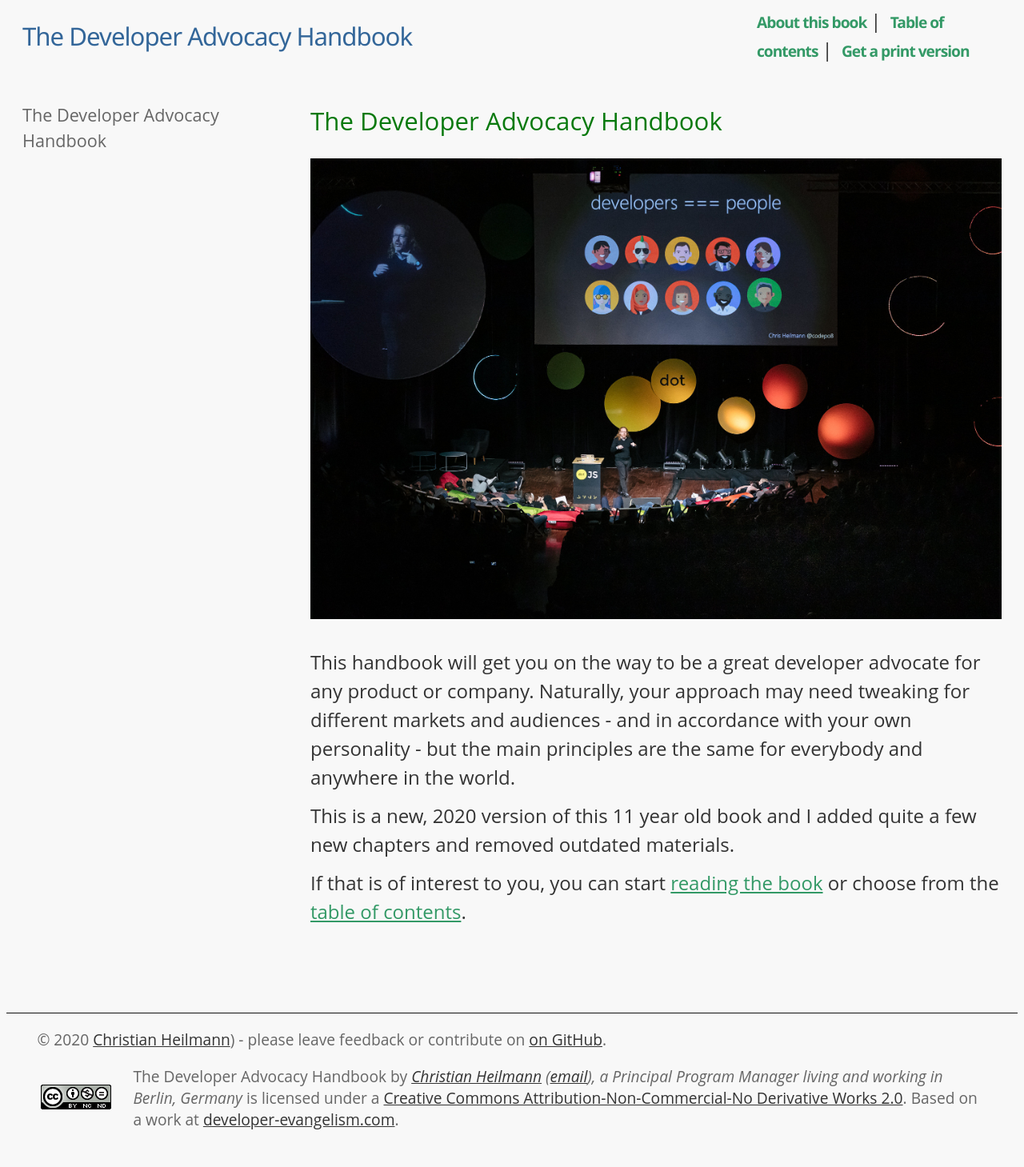
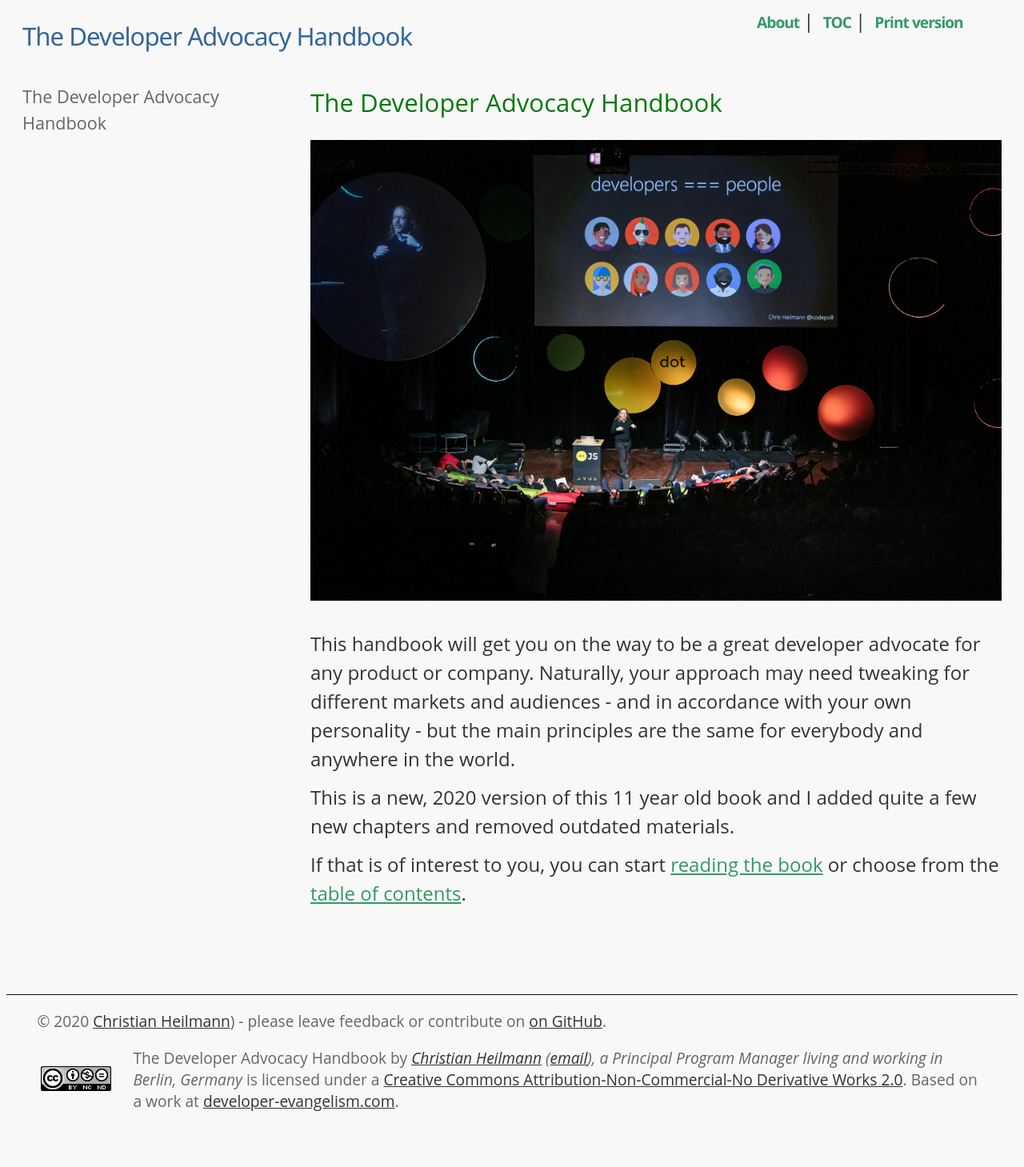
Before and after one commit to codepo8/developer-advocacy-handbook, a Jekyll site: the page built from README.md, in a window 1280 px wide. Shown: the whole page at 80% size. Built offline with Jekyll 4.4.1, drawn with Linux system fonts in a browser that asks for light colours; our own code applies the rules of GitHub Pages for plain Markdown files; after the commit the page ends 1437 px from its top, so only the background shows below that.

Commit message:
gap fixing

```diff
--- a/_includes/nav.html
+++ b/_includes/nav.html
@@ -1,5 +1,5 @@
 <ul>
-  <li><a href="/developer-advocacy-handbook/about">About this book</a></li>
-  <li><a href="/developer-advocacy-handbook/toc">Table of contents</a></li>
-  <li><a href="/developer-advocacy-handbook/getprint">Get a print version</a></li>
+  <li><a href="/developer-advocacy-handbook/about">About</a></li>
+  <li><a href="/developer-advocacy-handbook/toc">TOC</a></li>
+  <li><a href="/developer-advocacy-handbook/getprint">Print version</a></li>
 </ul>
--- a/assets/styles.css
+++ b/assets/styles.css
@@ -57,7 +57,6 @@
 header ul {
   flex: 1;
 }
-
 header a {
   flex: 3;
   font-size: 1.3em;
@@ -153,7 +152,7 @@
 #split {
   margin: 0 20px;
   display: flex;
-  gap: 2em;
+  gap: 0 2em;
   flex-wrap: wrap;
 }
 article {
```
